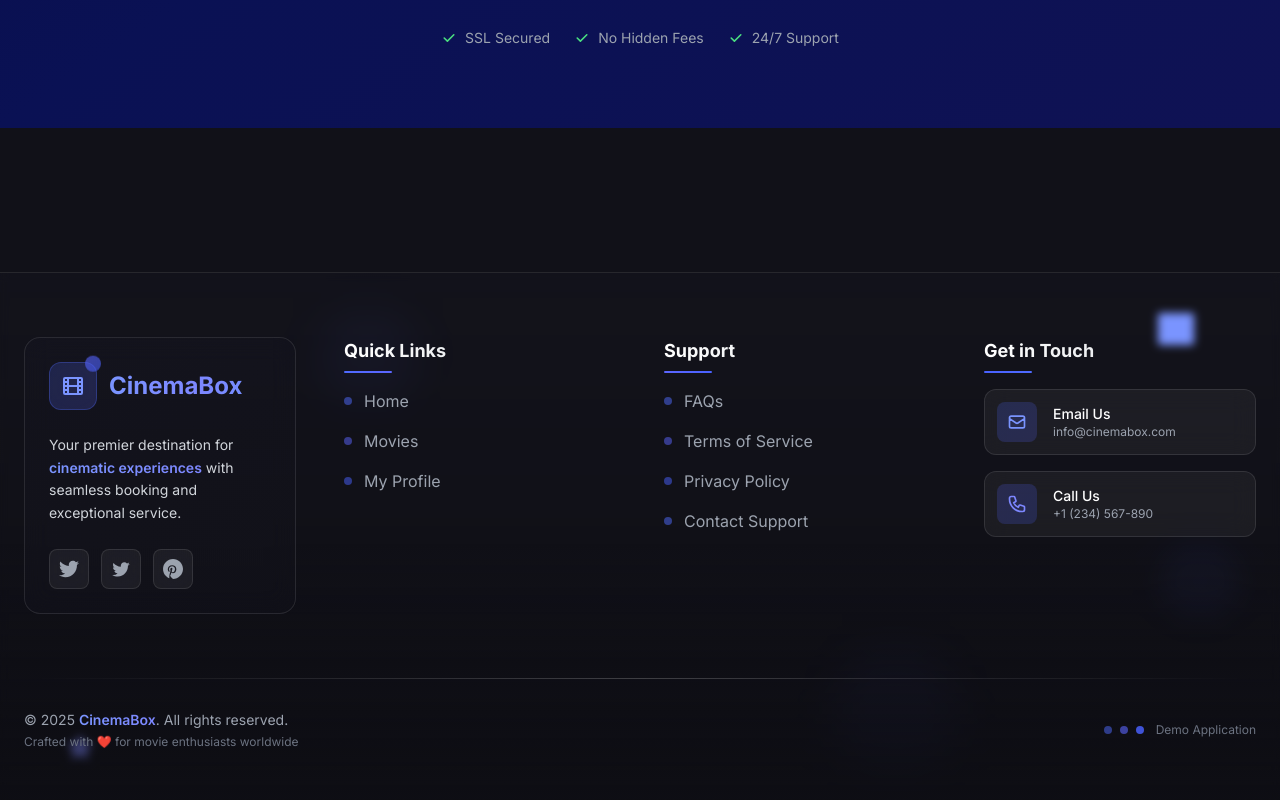
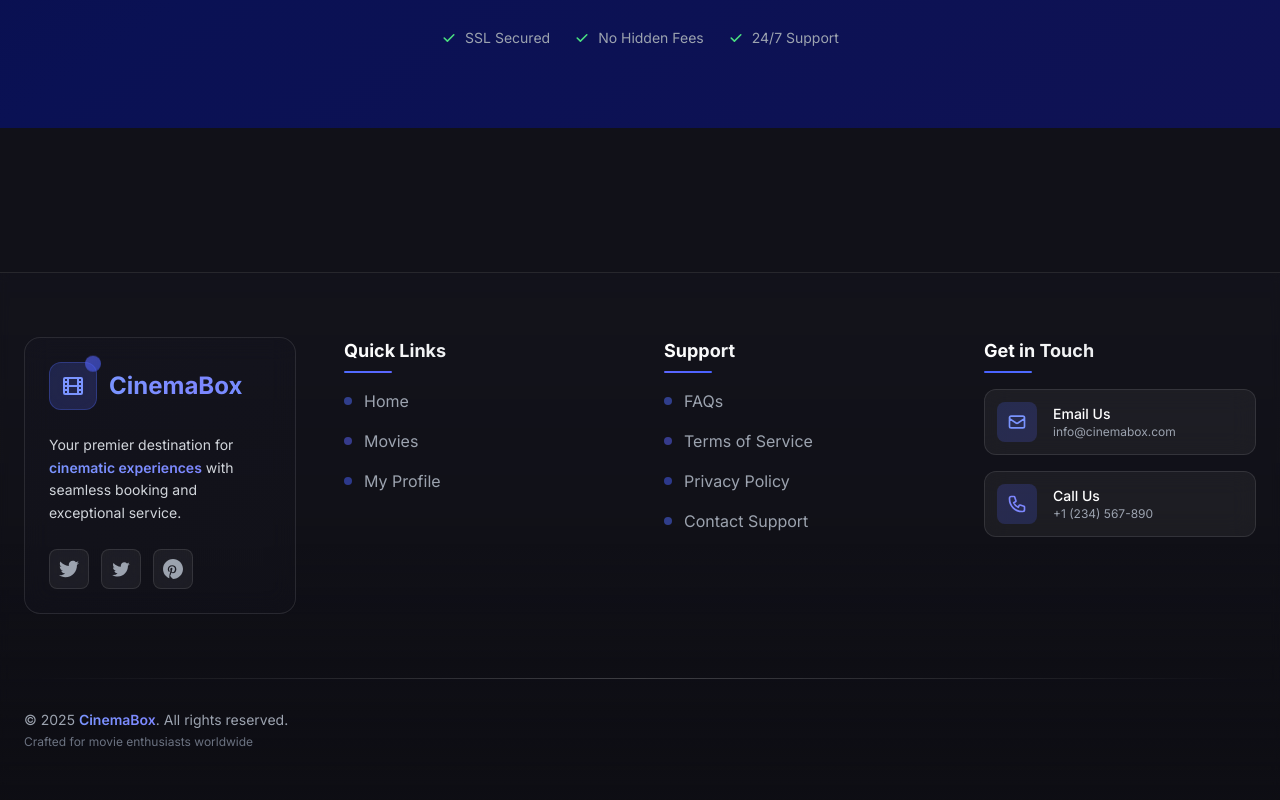
Before and after one commit to SusithD/Movie-Theater-Ticket-Booking-Application, a Nuxt app: page / in a window 1280 px wide. Shown: the part 5064-5864 px from the top of the page. Built offline with nearby package versions, Linux system fonts and the light colour scheme.

Commit message:
refactor: Remove animated background elements and decorative features for a cleaner footer design

```diff
--- a/components/app/Footer.vue
+++ b/components/app/Footer.vue
@@ -1,24 +1,5 @@
 <template>
   <footer class="relative bg-gradient-to-b from-dark-300/50 to-dark-500 border-t border-white/10 py-16 mt-20 overflow-hidden">
-    <!-- Animated Background Elements -->
-    <div class="absolute inset-0 overflow-hidden pointer-events-none">
-      <!-- Floating geometric shapes -->
-      <div class="absolute top-10 left-1/4 w-24 h-24 bg-gradient-to-br from-primary-500/5 to-accent-500/5 rounded-full blur-xl animate-float-slow"></div>
-      <div class="absolute bottom-10 right-1/4 w-32 h-32 bg-gradient-to-br from-accent-500/5 to-secondary-500/5 rounded-full blur-xl animate-float-reverse"></div>
-      <div class="absolute top-1/2 right-10 w-20 h-20 bg-gradient-to-br from-secondary-500/5 to-primary-500/5 rounded-full blur-lg animate-float"></div>
-
-      <!-- Floating cinema elements -->
-      <div class="absolute top-8 right-20 opacity-3">
-        <svg class="w-12 h-12 text-primary-400 animate-spin-slow" fill="currentColor" viewBox="0 0 24 24">
-          <path d="M7 4v16M17 4v16M3 8h4m10 0h4M3 12h18M3 16h4m10 0h4M4 20h16a1 1 0 001-1V5a1 1 0 00-1-1H4a1 1 0 00-1 1v14a1 1 0 001 1z"/>
-        </svg>
-      </div>
-      <div class="absolute bottom-12 left-16 opacity-3">
-        <svg class="w-8 h-8 text-accent-400 animate-float" fill="currentColor" viewBox="0 0 24 24">
-          <path d="M12 2l3.09 6.26L22 9.27l-5 4.87 1.18 6.88L12 17.77l-6.18 3.25L7 14.14 2 9.27l6.91-1.01L12 2z"/>
-        </svg>
-      </div>
-    </div>
 
     <!-- Glass overlay effect -->
     <div class="absolute inset-0 bg-gradient-to-t from-dark-500/80 via-transparent to-transparent backdrop-blur-sm"></div>
@@ -175,18 +156,8 @@
               All rights reserved.
             </p>
             <p class="text-gray-500 text-xs mt-1">
-              Crafted with ❤️ for movie enthusiasts worldwide
+              Crafted for movie enthusiasts worldwide
             </p>
-          </div>
-
-          <!-- Decorative elements -->
-          <div class="flex items-center gap-3">
-            <div class="flex space-x-2">
-              <div class="w-2 h-2 bg-primary-500 rounded-full animate-pulse"></div>
-              <div class="w-2 h-2 bg-accent-500 rounded-full animate-pulse" style="animation-delay: 0.3s;"></div>
-              <div class="w-2 h-2 bg-secondary-500 rounded-full animate-pulse" style="animation-delay: 0.6s;"></div>
-            </div>
-            <span class="text-gray-500 text-xs">Demo Application</span>
           </div>
         </div>
       </div>
```
